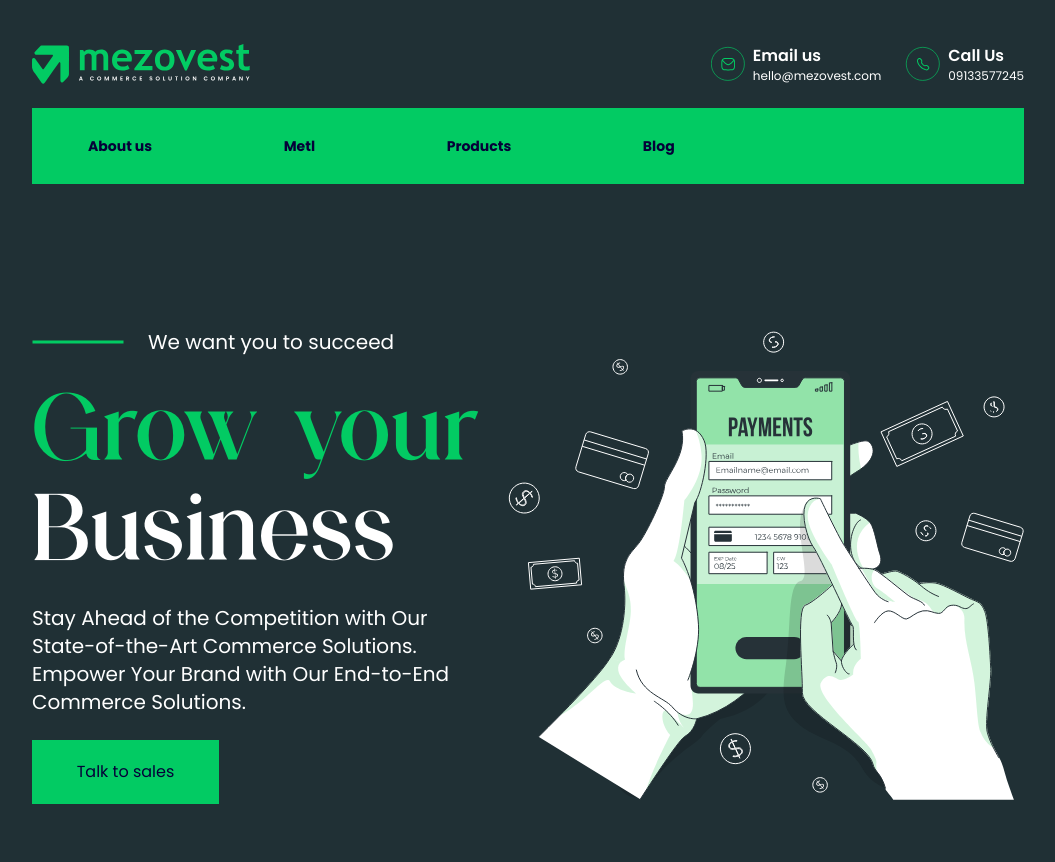
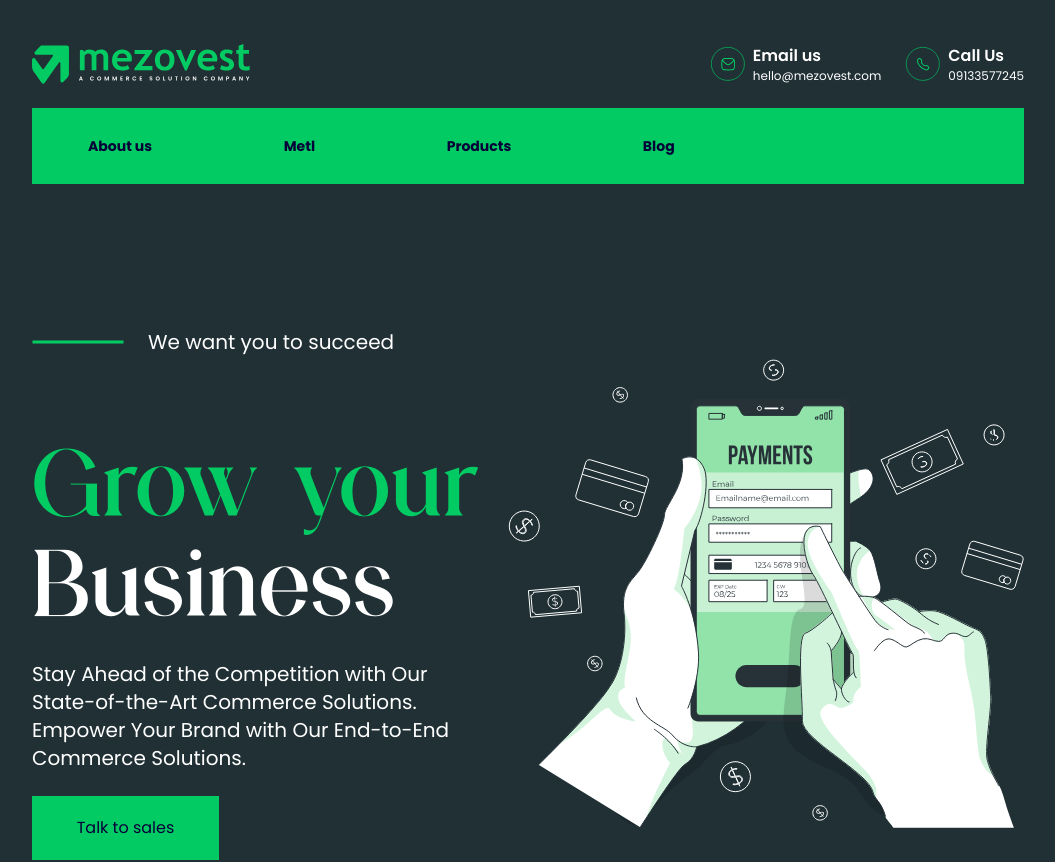
Before and after one commit to Glinkdev/mezovest-landing-page, a React (Vite) app: page /new in a window 1280 px wide. Shown: the top 862 px of the page, without its empty margins (112-1167 px from the left). Built offline with nearby package versions, Linux system fonts and the light colour scheme.

Commit message:
update spacing

```diff
--- a/src/components/HeroSection.jsx
+++ b/src/components/HeroSection.jsx
@@ -11,7 +11,7 @@ function HeroSection() {
                         <img src={GreenStroke} alt="green stroke" />
                         <p className='ml-6 font-normal md:text-xl text-white'>We want you to succeed</p>
                     </div>
-                    <div className='font-liquefier mt-6'>
+                    <div className='font-liquefier mt-20'>
                         <span className='text-green text-6xl md:text-7xl md:text-[100px] font-normal leading-16'>Grow your</span>
                         <br />
                         <span className='text-white text-6xl md:text-7xl md:text-[100px] font-normal leading-16'>Business</span>
--- a/src/pages/NewHome/components/HeroSection.jsx
+++ b/src/pages/NewHome/components/HeroSection.jsx
@@ -4,7 +4,7 @@ import GreenStroke from "../../../assets/icons/green-stroke.svg"
 
 function HeroSection() {
     return (
-        <div className='flex-col mt-4 md:mt-20'>
+        <div className='flex-col mt-32 mt-20'>
             <div className='flex flex-col md:flex-row mt-10 md:mt-20 xl:mt-36 justify-between'>
                 <div className='flex-col w-full'>
                     <div className='flex'>
```
